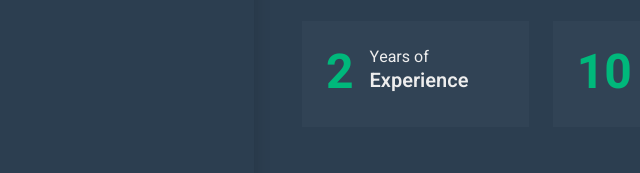
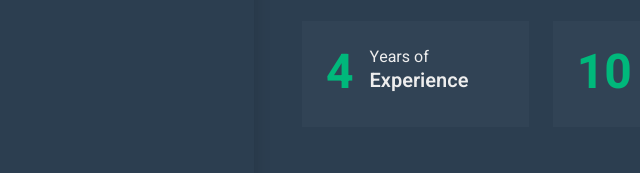
Before and after one commit to HamaHedi/new_portfolio, a plain HTML site: page index.html in a window 1280 px wide. Shown: the part 523-696 px from the top of the page, 168-808 px from the left. Drawn offline with nearby package versions, Linux system fonts and the light colour scheme.

Commit message:
Update index.html

```diff
--- a/index.html
+++ b/index.html
@@ -101,7 +101,7 @@
                         <div class="row g-4">
                             <div class="col-md-4 col-lg-6 col-xl-4">
                                 <div class="d-flex bg-secondary p-4">
-                                    <h1 class="flex-shrink-0 display-5 text-primary mb-0" data-toggle="counter-up">2</h1>
+                                    <h1 class="flex-shrink-0 display-5 text-primary mb-0" data-toggle="counter-up">4</h1>
                                     <div class="ps-3">
                                         <p class="mb-0">Years of</p>
                                         <h5 class="mb-0">Experience</h5>
```
